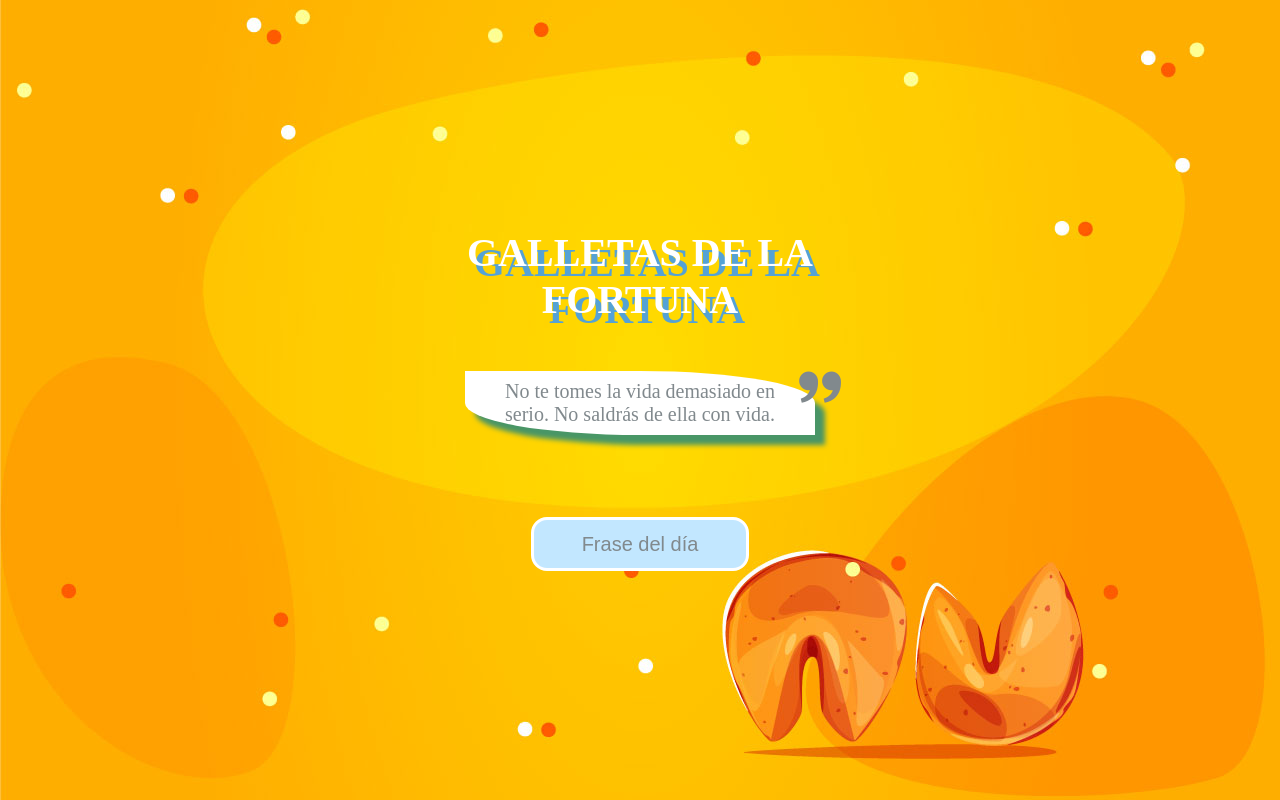
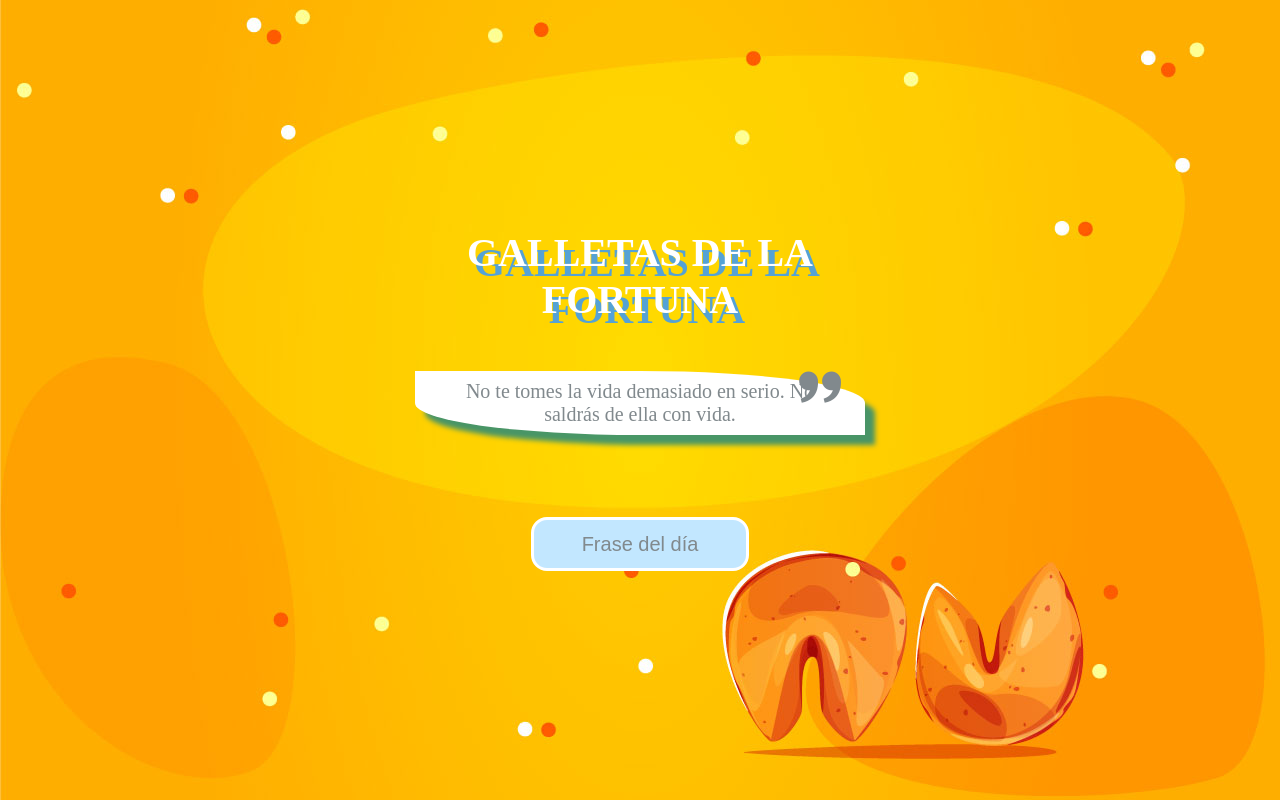
Before and after one commit to cristobalquilimaco/cookies-of-fortune, a React (Vite) app: page / in a window 1280 px wide. Built offline with nearby package versions, Linux system fonts and the light colour scheme.

Commit message:
change phrases in media query

```diff
--- a/src/index.css
+++ b/src/index.css
@@ -57,9 +57,10 @@ button:hover{
     body {
         margin: 0;
     }
-.phrases{    max-width: 350px;
+.phrases{
+    max-width: 450px;
     max-height: 50px;
-    min-width: 350px;
+    min-width: 450px;
     min-height: 50px;}
 
 
```
